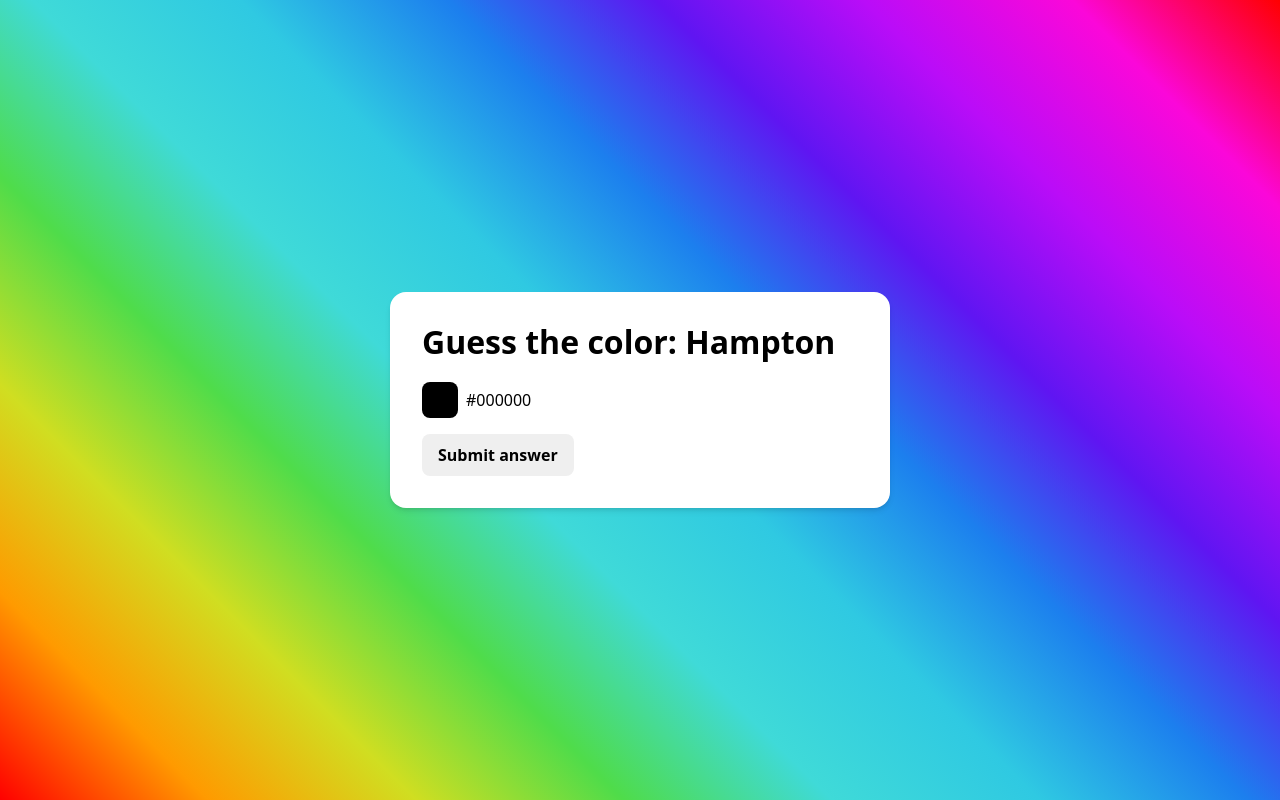
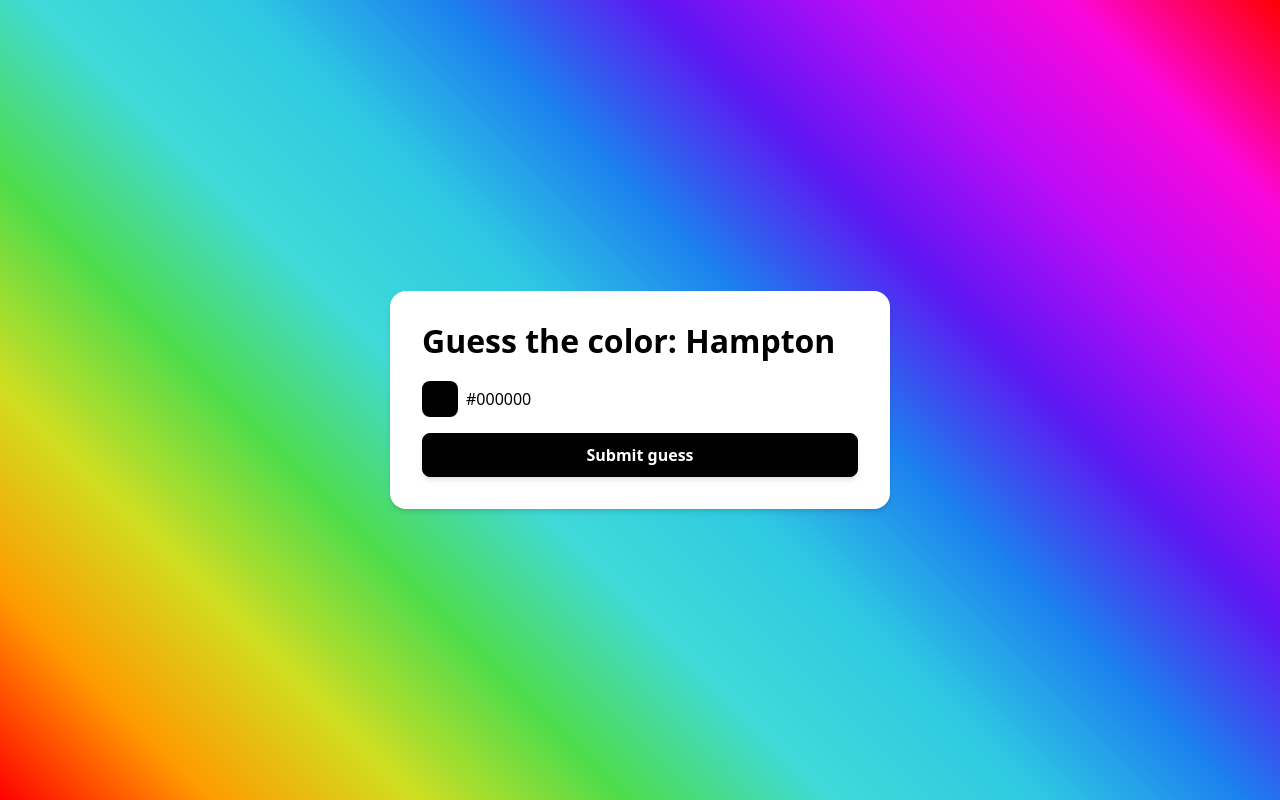
Before and after one commit to TimonVS/color-guessr, a React (Vite) app: page / in a window 1280 px wide. Built offline with nearby package versions, Linux system fonts and the light colour scheme.

Commit message:
Style button

```diff
--- a/src/app.tsx
+++ b/src/app.tsx
@@ -1,14 +1,14 @@
 import { useState } from 'preact/hooks';
 import { HexColorPicker } from 'react-colorful';
-import { deltaE2000, hex2rgb, rgb2lab } from './color-utils';
+import { deltaE2000, getBrightness, hex2rgb, rgb2lab } from './color-utils';
 import { colors } from './colors';
 import { randomInt } from './utils';
 
 export function App() {
   const [colorHex, colorName, randomizeColor] = useRandomColor();
-  const [answer, setAnswer] = useState('#000000');
+  const [guess, setGuess] = useState('#000000');
   const [submitted, setSubmitted] = useState(false);
-  const distance = deltaE2000(rgb2lab(hex2rgb(colorHex)), rgb2lab(hex2rgb(answer)));
+  const distance = deltaE2000(rgb2lab(hex2rgb(colorHex)), rgb2lab(hex2rgb(guess)));
   const score = 100 - Math.min(distance, 100);
   const formattedScore = `${score.toFixed(2)}%`;
 
@@ -23,13 +23,13 @@ export function App() {
             setSubmitted(true);
           }}
         >
-          <HexColorPicker color={answer} onChange={(c) => setAnswer(c)} />
+          <HexColorPicker color={guess} onChange={(c) => setGuess(c)} />
 
-          <ColorSwatch color={answer} />
+          <ColorSwatch color={guess} />
 
-          <button type="submit" class="button">
-            Submit answer
-          </button>
+          <Button type="submit" color={guess}>
+            Submit guess
+          </Button>
         </form>
       )}
       {submitted && (
@@ -40,23 +40,22 @@ export function App() {
 
           <h2>You chose:</h2>
 
-          <ColorSwatch color={answer} />
+          <ColorSwatch color={guess} />
 
           <h2>The answer was:</h2>
 
           <ColorSwatch color={colorHex} />
 
-          <button
-            type="button"
-            class="button"
+          <Button
+            color={colorHex}
             onClick={() => {
               setSubmitted(false);
-              setAnswer('#000000');
+              setGuess('#000000');
               randomizeColor();
             }}
           >
             Next question
-          </button>
+          </Button>
         </div>
       )}
     </div>
@@ -69,6 +68,23 @@ function useRandomColor(): [colorHex: string, colorName: string, randomizeColor:
   const randomizeColor = () => setColor(getRandomColor());
 
   return [...color, randomizeColor];
+}
+
+function Button({
+  color,
+  ...props
+}: Omit<JSX.HTMLAttributes<HTMLButtonElement>, 'class' | 'style'> & { color: string }) {
+  return (
+    <button
+      type="button"
+      class="button"
+      style={{
+        background: color,
+        color: getBrightness(hex2rgb(color)) > 128 ? '#000' : '#fff',
+      }}
+      {...props}
+    />
+  );
 }
 
 function ColorSwatch({ color, ...props }: { color: string; class?: string }) {
--- a/src/color-utils.ts
+++ b/src/color-utils.ts
@@ -130,10 +130,14 @@ export function deltaE2000([l1, a1, b1]: LAB, [l2, a2, b2]: LAB) {
   return deltaE;
 }
 
-function rad2deg(rad: number) {
+export function getBrightness([r, g, b]: RGB): number {
+  return (r * 299 + g * 587 + b * 114) / 1000;
+}
+
+function rad2deg(rad: number): number {
   return (360 * rad) / (2 * Math.PI);
 }
 
-function deg2rad(deg: number) {
+function deg2rad(deg: number): number {
   return (2 * Math.PI * deg) / 360;
 }
--- a/src/main.css
+++ b/src/main.css
@@ -45,6 +45,11 @@ body {
   border-radius: 0.5rem;
   font-weight: bold;
   cursor: pointer;
+  width: 100%;
+  text-align: center;
+  color: #fff;
+  border: 1px solid #000;
+  box-shadow: 0 4px 6px -1px rgb(0 0 0 / 0.1), 0 2px 4px -2px rgb(0 0 0 / 0.1);
 }
 
 .color-swatch {
```
